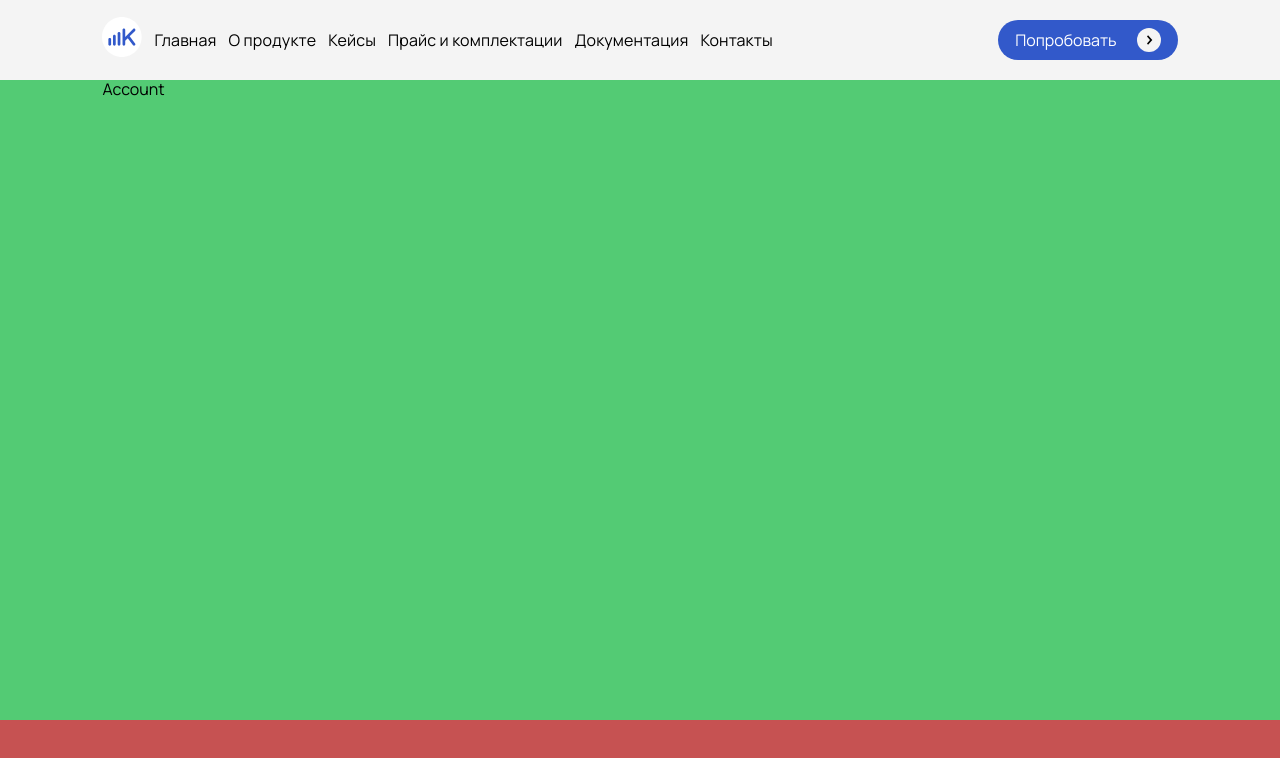
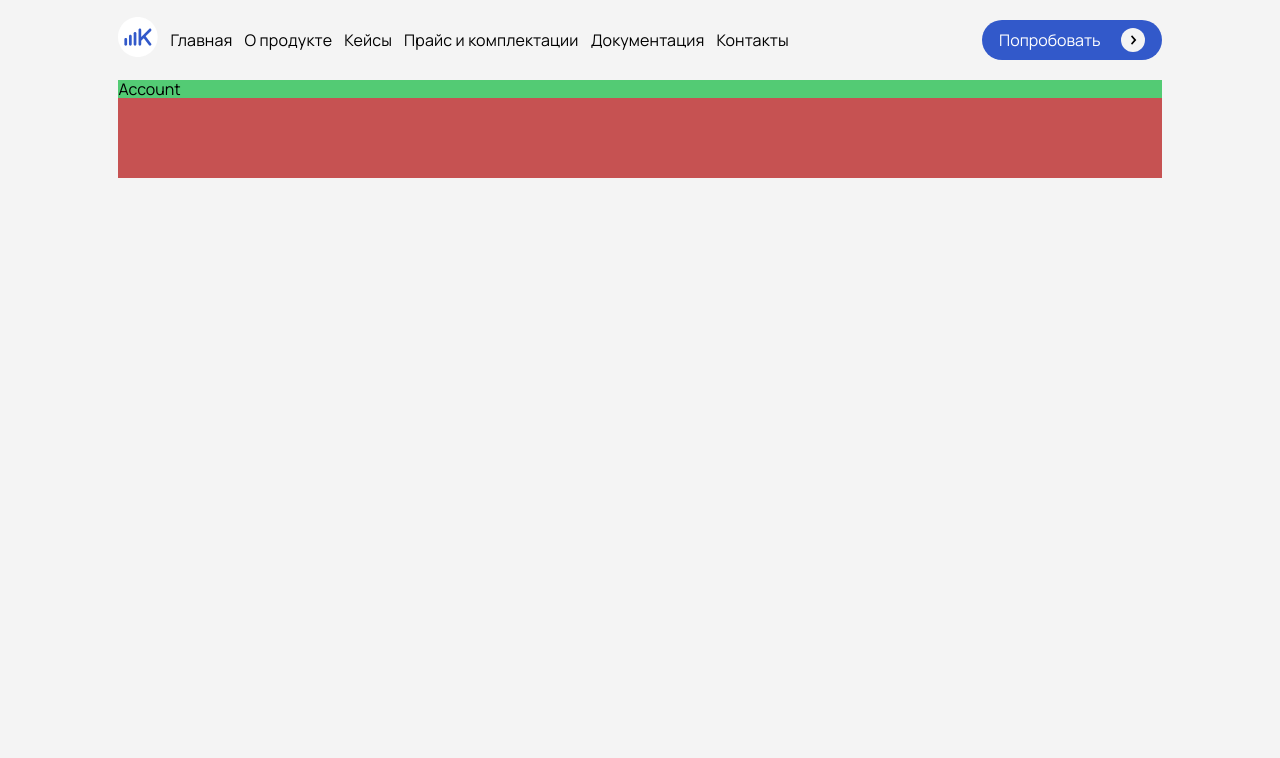
Before and after one commit to AlexKim10101/personalAccount, a React app: page /account in a window 1280 px wide. Shown: the top 758 px of the page. Built offline with nearby package versions, Linux system fonts and the light colour scheme.

Commit message:
add adaptive

```diff
--- /dev/null
+++ b/src/components/Gallery.tsx
@@ -0,0 +1,74 @@
+import React, { useRef } from "react";
+import {
+	Box,
+	Button,
+	Card,
+	CardContent,
+	Typography,
+	IconButton,
+} from "@mui/material";
+
+const CardGallery = () => {
+	const scrollContainerRef = useRef<HTMLDivElement>(null);
+
+	const scrollLeft = () => {
+		if (scrollContainerRef.current) {
+			scrollContainerRef.current.scrollBy({ left: -300, behavior: "smooth" });
+		}
+	};
+
+	const scrollRight = () => {
+		if (scrollContainerRef.current) {
+			scrollContainerRef.current.scrollBy({ left: 300, behavior: "smooth" });
+		}
+	};
+
+	return (
+		<Box sx={{ position: "relative", padding: "20px", textAlign: "center" }}>
+			<Box
+				ref={scrollContainerRef}
+				sx={{
+					display: "flex",
+					overflowX: "auto",
+					scrollBehavior: "smooth",
+					gap: 2,
+					"&::-webkit-scrollbar": { display: "none" }, // Скрытие скроллбара
+				}}
+			>
+				{[...Array(5)].map((_, index) => (
+					<Card key={index} sx={{ minWidth: 300, flexShrink: 0 }}>
+						<CardContent>
+							<Typography variant="h5" component="div">
+								Карточка {index + 1}
+							</Typography>
+							<Typography variant="body2">
+								Это содержимое карточки {index + 1}.
+							</Typography>
+						</CardContent>
+					</Card>
+				))}
+			</Box>
+
+			<Box
+				sx={{ display: "flex", justifyContent: "center", marginTop: 2, gap: 1 }}
+			>
+				<IconButton
+					onClick={scrollLeft}
+					aria-label="scroll left"
+					color="primary"
+				>
+					left
+				</IconButton>
+				<IconButton
+					onClick={scrollRight}
+					aria-label="scroll right"
+					color="primary"
+				>
+					right
+				</IconButton>
+			</Box>
+		</Box>
+	);
+};
+
+export default CardGallery;
--- a/src/components/Header.tsx
+++ b/src/components/Header.tsx
@@ -13,6 +13,8 @@ import { Link } from "react-router";
 import { ReactComponent as BurgerIcon } from "@assets/icons/burger-menu-icon.svg";
 import { ReactComponent as MyIcon } from "@assets/icons/icon1.svg";
 import { ReactComponent as LogoIcon } from "@assets/icons/logo_kpi.svg";
+
+import "./header.css";
 // import myIconPath from "../assets/icons/icon1.svg";
 // import myIconPath from "..assets/icon";
 
@@ -36,9 +38,9 @@ const Header: React.FC = () => {
 	const handleMenuClose = () => {
 		setAnchorEl(null);
 	};
-
 	return (
 		<header>
+			<div className="header-container">
 				{/* Иконка меню для мобильных */}
 				<Box sx={{ display: { xs: "flex", md: "none" } }}>
 					<IconButton
@@ -70,14 +72,17 @@ const Header: React.FC = () => {
 								component={Link}
 								to={page.path}
 								onClick={handleMenuClose}
-							style={{ margin: "0px", fontFamily: "inherit", display: "block" }}
+								style={{
+									margin: "0px",
+									fontFamily: "inherit",
+									display: "block",
+								}}
 							>
 								{page.name}
 							</MenuItem>
 						))}
 					</Menu>
 				</Box>
-
 				{/* Горизонтальное меню для Desktop */}
 				<Box
 					sx={{
@@ -117,18 +122,15 @@ const Header: React.FC = () => {
 						</Typography>
 					))}
 				</Box>
-
 				<Link to="/login" className="link-to-login">
 					<div className="link-content">Попробовать</div>
 					<div className="link-content">
 						<MyIcon />
 					</div>
 				</Link>
+			</div>
 		</header>
 	);
 };
 
 export default Header;
-// element.style {
-
-// }
--- /dev/null
+++ b/src/components/header.css
@@ -0,0 +1,76 @@
+header {
+	position: fixed;
+	left: 0px;
+	right: 0px;
+
+	background-color: var(--grey-light-color);
+
+	width: 100%;
+	height: var(--header-height);
+
+	/* padding-left: var(--padding-screen);
+	padding-right: var(--padding-screen); */
+
+	z-index: 100;
+
+	display: flex;
+	align-items: center;
+
+	font-size: 1rem;
+}
+
+.header-container {
+	display: flex;
+	flex-direction: row;
+	align-items: center;
+	justify-content: space-between;
+	width: 100%;
+	padding-left: var(--padding-mobile);
+	padding-right: var(--padding-mobile);
+	box-sizing: border-box;
+}
+
+@media (min-width: 320px) {
+	/* smartphones, portrait iPhone, portrait 480x320 phones (Android) */
+}
+@media (min-width: 480px) {
+	/* smartphones, Android phones, landscape iPhone */
+}
+@media (min-width: 600px) {
+	/* portrait tablets, portrait iPad, e-readers (Nook/Kindle), landscape 800x480 phones (Android) */
+}
+@media (min-width: 801px) {
+	/* tablet, landscape iPad, lo-res laptops ands desktops */
+}
+@media (min-width: 1025px) {
+	.header-container {
+		width: 84%;
+		max-width: 1400px;
+		margin: 0 auto;
+	}
+	/* big landscape tablets, laptops, and desktops */
+}
+@media (min-width: 1281px) {
+	/* hi-res laptops and desktops */
+}
+
+.link-to-login {
+	display: flex;
+	gap: 20px;
+	font-family: inherit;
+	justify-content: space-between;
+	align-items: center;
+	border-radius: 20px;
+	padding-left: 17px;
+	padding-right: 17px;
+	padding-top: 8px;
+	padding-bottom: 8px;
+	background-color: var(--brand-color);
+	text-decoration: none;
+	color: var(--white-color);
+}
+
+.link-content {
+	display: flex;
+	align-items: center;
+}
--- a/src/index.css
+++ b/src/index.css
@@ -22,8 +22,16 @@
 		rgba(50, 89, 202, 0.2) 100%
 	); */
 
-	--hader-height: 80px;
-	--padding: 8%;
+	--header-height: 80px;
+	--padding-screen: 8%;
+	--padding-mobile: 16px;
+
+	--inverted-padding-screen: calc(-1 * var(--padding-screen));
+	--inverted-padding-mobile: calc(-1 * var(--padding-mobile));
+}
+
+body {
+	background-color: var(--grey-light-color);
 }
 
 @font-face {
@@ -31,68 +39,171 @@
 	src: url("/src/assets/fonts/Manrope-VariableFont_wght.ttf");
 }
 
+main {
+	background-color: var(--green-color);
+	flex-grow: 1;
+	padding-top: var(--header-height);
+	display: flex;
+	flex-direction: column;
+	gap: 20px;
+}
+
+footer {
+	height: var(--header-height);
+	background-color: #c65252;
+	/* padding-left: var(--padding-screen);
+	padding-right: var(--padding-screen); */
+}
+
 .container {
 	display: flex;
-	min-height: 100vh;
 	position: relative;
 	flex-direction: column;
 	font-family: Manrope;
+	width: 100%;
+	padding-left: var(--padding-mobile);
+	padding-right: var(--padding-mobile);
+	box-sizing: border-box;
 }
 
-main {
-	background-color: var(--green-color);
-	flex-grow: 1;
-	/* min-height: 100vh; */
-	padding-top: var(--hader-height);
-	padding-left: var(--padding);
-	padding-right: var(--padding);
+.section-home {
+	background-color: var(--grey-light-color);
+	position: relative;
 }
 
-header {
-	position: fixed;
-	top: 0px;
-	left: 0px;
-	box-sizing: border-box;
-	height: var(--hader-height);
-	background-color: var(--grey-light-color);
-	width: 100%;
-	padding-left: var(--padding);
-	padding-right: var(--padding);
+.section-home-content {
+	/* background-color: rgba(202, 72, 72, 0.4); */
+	position: relative;
+
+	padding: 20px 0px 0px;
+
 	display: flex;
-	flex-direction: row;
-	align-items: center;
+	flex-direction: column;
 	justify-content: space-between;
-}
+	gap: 80px;
 
-footer {
-	height: var(--hader-height);
-	background-color: #c65252;
-	padding-left: var(--padding);
-	padding-right: var(--padding);
-}
-
-.test {
-	height: 150px;
-	background-color: #838383;
-}
-
-.link-to-login {
-	display: flex;
-	gap: 20px;
-	font-family: inherit;
-	justify-content: space-between;
-	align-items: center;
-	border-radius: 20px;
-	padding-left: 17px;
-	padding-right: 17px;
-	padding-top: 8px;
-	padding-bottom: 8px;
-	background-color: var(--brand-color);
-	text-decoration: none;
 	color: var(--white-color);
 }
 
-.link-content {
+.section-home-title {
+	font-size: 1.5rem;
+	font-weight: 800;
+}
+
+.section-home-subtitle {
+	display: none;
+	font-size: 1.2rem;
+	white-space: nowrap;
+}
+
+.section-home-description {
+	width: 100%;
 	display: flex;
-	align-items: center;
+	flex-direction: column;
+	align-items: flex-start;
+	gap: 10px;
+	background-color: var(--brand-color);
+	border-radius: 20px;
+	padding: 20px;
+	box-sizing: border-box;
 }
+
+.section-description-title {
+	font-size: 1rem;
+	font-weight: 800;
+	padding-bottom: 8px;
+	border-bottom: 2px solid var(--white-color);
+}
+
+.section-description-content {
+	font-size: 0.875rem;
+	font-weight: 400;
+	line-height: 1.2rem;
+}
+
+.background-image {
+	display: none;
+}
+
+.background-container {
+	position: absolute;
+	display: block;
+	top: 0;
+	bottom: 0;
+	left: var(--inverted-padding-mobile);
+	right: var(--inverted-padding-mobile);
+	/* width: 100%; */
+	height: 250px;
+	background-image: url("/src/assets/img/first-section-bg-image.png");
+	background-repeat: no-repeat;
+	background-size: cover;
+	background-position: center;
+	object-fit: cover;
+}
+
+@media (min-width: 320px) {
+	/* smartphones, portrait iPhone, portrait 480x320 phones (Android) */
+}
+@media (min-width: 480px) {
+	/* smartphones, Android phones, landscape iPhone */
+}
+@media (min-width: 600px) {
+	/* portrait tablets, portrait iPad, e-readers (Nook/Kindle), landscape 800x480 phones (Android) */
+}
+@media (min-width: 801px) {
+	/* tablet, landscape iPad, lo-res laptops ands desktops */
+	.background-container {
+		height: 300px;
+	}
+}
+@media (min-width: 1025px) {
+	/* big landscape tablets, laptops, and desktops */
+	.background-image {
+		position: static;
+		width: 100%;
+		display: block;
+	}
+	.background-container {
+		display: none;
+	}
+	.container {
+		width: 84%;
+		max-width: 1400px;
+		margin: 0 auto;
+	}
+
+	.section-home-content {
+		position: absolute;
+
+		top: 0;
+		bottom: 0;
+		right: 0;
+		left: 0;
+		gap: 80px;
+
+		padding: 40px 28px 40px 32px;
+	}
+	.section-home-description {
+		width: 60%;
+		background-color: transparent;
+		padding: 0px;
+	}
+
+	.section-home-title {
+		font-size: 2rem;
+	}
+	.section-home-subtitle {
+		display: inline;
+		font-size: 1.5rem;
+	}
+	.section-description-title {
+		font-size: 1.2rem;
+	}
+	.section-description-content {
+		font-size: 1rem;
+		line-height: 1.5rem;
+	}
+}
+@media (min-width: 1281px) {
+	/* hi-res laptops and desktops */
+}
--- a/src/pages/Home.tsx
+++ b/src/pages/Home.tsx
@@ -1,10 +1,40 @@
 import React from "react";
+import imgPath from "@assets/img/first-section-bg-image.png";
+import CardGallery from "@components/Gallery";
 
 function Home() {
 	return (
-		<div className="App">
-			<button>Home</button>
-		</div>
+		<>
+			<section className="section-home">
+				<img className="background-image" src={imgPath} alt="section-bg" />
+				<div className="background-container"></div>
+				<div className="section-home-content">
+					<div className="section-home-header">
+						<span className="section-home-title">
+							KPI MONITOR Анкетирование
+						</span>
+						<span className="section-home-subtitle"> — </span>
+						<span className="section-home-subtitle">
+							сервис для создания опросов
+						</span>
+					</div>
+					<div className="section-home-description">
+						<div className="section-description-title">О программе</div>
+						<div className="section-description-content">
+							Модуль позволяет настроить любую анкету и провести анкетирование
+							среди сотрудников вашей компании или более широкого круга лиц.
+							Настраивайте произвольные вопросы, логику заполнения и стилизацию
+							и получайте статистику по заполнениям в режиме реального времени
+							на интерактивных дашбордах.
+						</div>
+					</div>
+				</div>
+			</section>
+
+			{/* <section className="section-clients">
+				<CardGallery />
+			</section> */}
+		</>
 	);
 }
 
```
Also changed, not shown: src/custom.d.ts (+15 -0 lines), 2 other files (tests, documents, lock files or other folders). Lines whose indentation alone changed are shown as unchanged.
